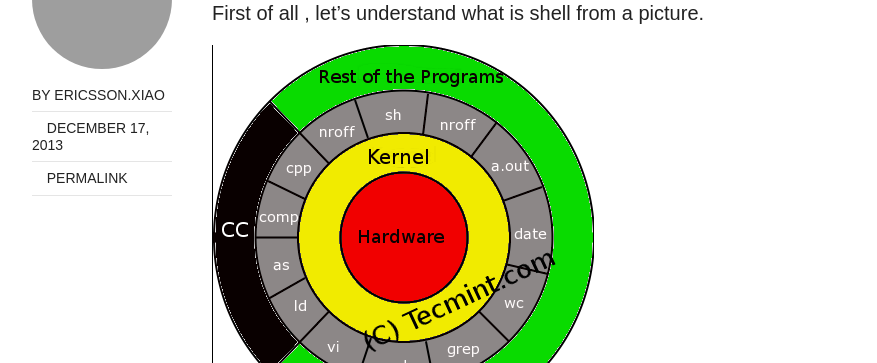
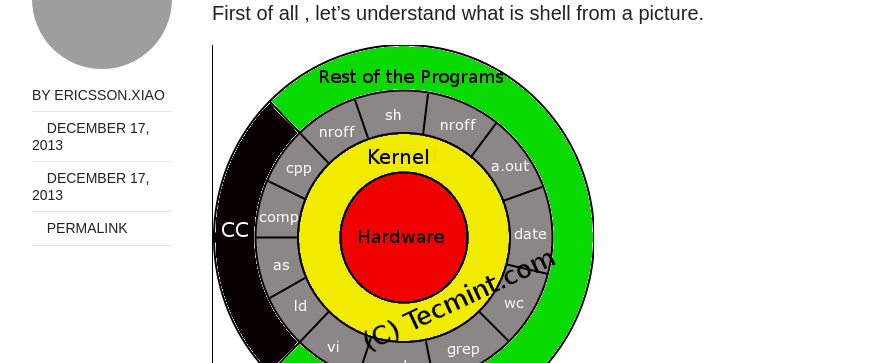
Before and after one commit to ericssonxiao/blog, a Jekyll site: the page built from _posts/2013-12-17-step-by-step-learning-shell-programming.md, in a window 1280 px wide and 900 px high, scrolled down 951 px. Shown: the part 90-453 px from the top of the window, without its empty margins (128-1005 px from the left). Built offline with Jekyll 4.4.1, drawn with Linux system fonts in a browser that asks for light colours; nearby versions of some CDN libraries.

```diff
--- a/_posts/2013-12-17-step-by-step-learning-shell-programming.md
+++ b/_posts/2013-12-17-step-by-step-learning-shell-programming.md
@@ -2,6 +2,7 @@
 layout: post
 title: Step by step learning shell programming
 description: ""
+modified: 2013-12-17
 category: articles
 tags: [step by step, shell, introduce, linux]
 image:
```
